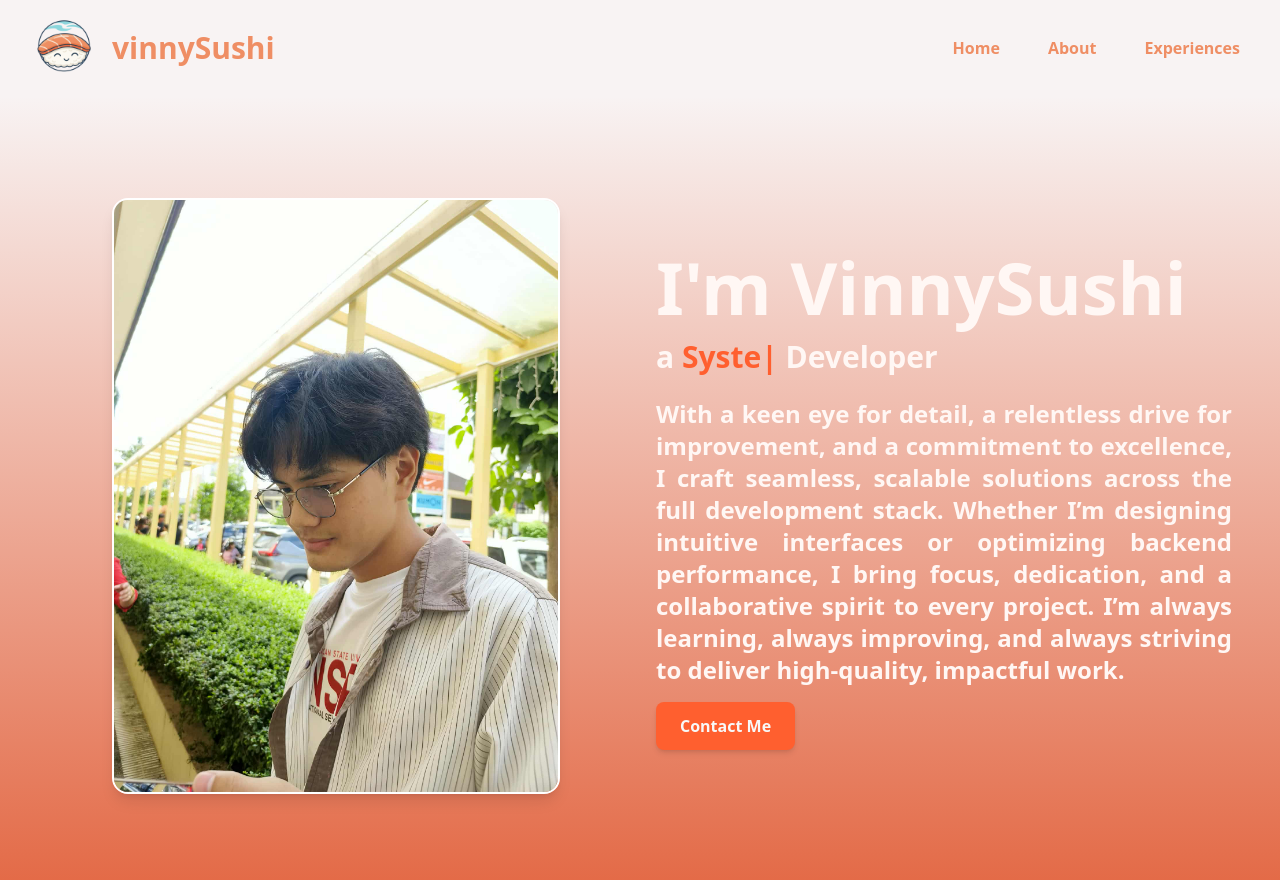
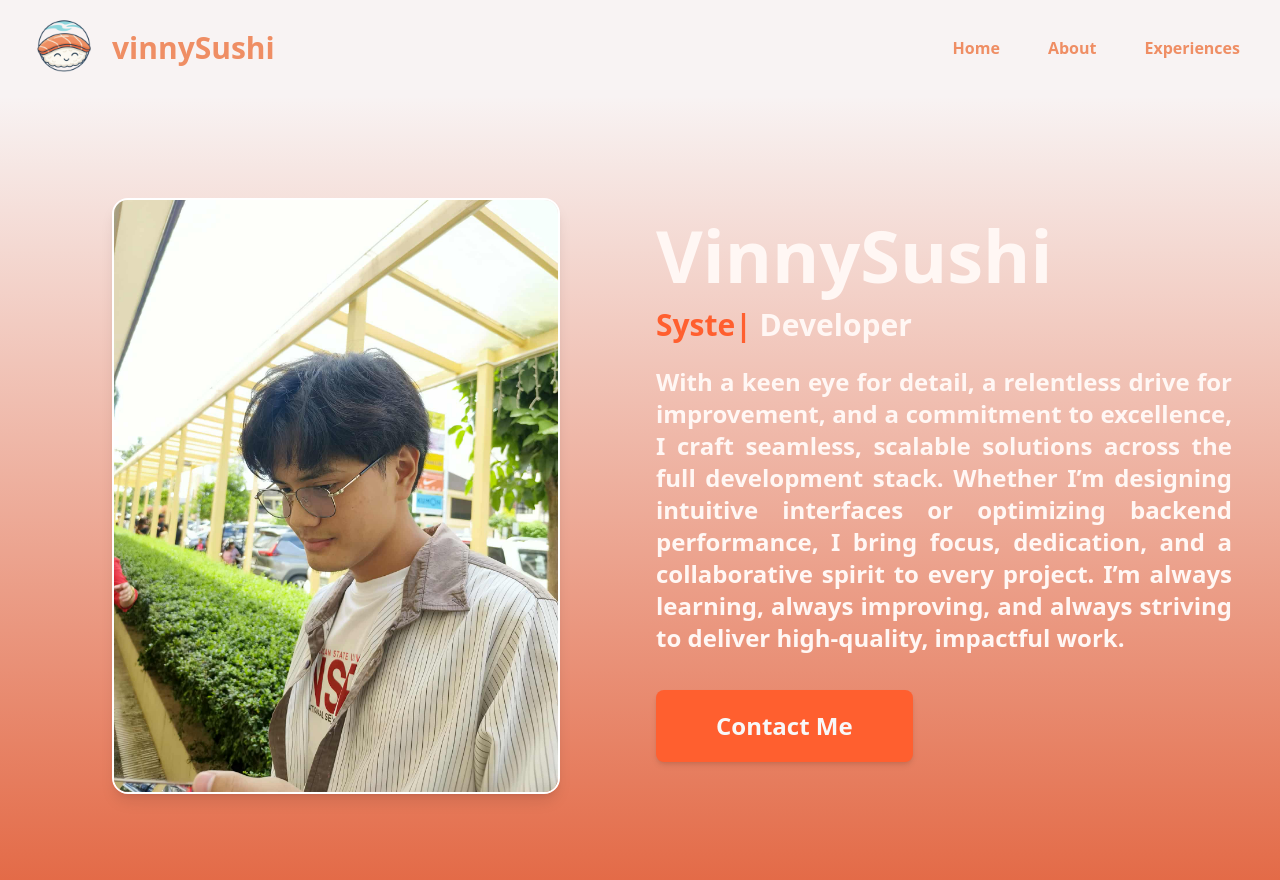
Before and after one commit to DevincciLee/my-portfolio, a React (Vite) app: page /vinnySushiPortfolio/home in a window 1280 px wide. Shown: the top 880 px of the page. Built offline with nearby package versions, Linux system fonts and the light colour scheme.

Commit message:
edited contact button

```diff
--- a/src/components/HomepageContent.jsx
+++ b/src/components/HomepageContent.jsx
@@ -13,16 +13,16 @@ const HomepageContent = () => {
         />
       </div>
 
-      <div className="text-content flex flex-col items-center md:items-start justify-center text-center md:text-left w-full md:w-1/2">
-        <h1 className='text-3xl sm:text-4xl text-[#fff7f4] md:text-5xl lg:text-6xl xl:text-7xl font-bold leading-tight max-w-4xl'>I'm VinnySushi</h1>
-        <h2 className='text-[#fff7f4] mt-1 mb-5 text-lg sm:text-xl md:text-2xl lg:text-3xl font-extrabold leading-snug max-w-3xl'>a <ReactTyped className='text-[#ff5f2f]' strings={["Backend", "Systems", "Web"]} typeSpeed={40} backSpeed={30} loop/> Developer</h2>
+      <div className="text-content flex flex-col items-center md:items-start justify-center text-justify md:text-left w-full md:w-1/2">
+        <h1 className='text-3xl sm:text-4xl text-[#fff7f4] md:text-5xl lg:text-6xl xl:text-7xl font-bold leading-tight max-w-4xl'>VinnySushi</h1>
+        <h2 className='text-[#fff7f4] mt-1 mb-5 text-lg sm:text-xl md:text-2xl lg:text-3xl font-extrabold leading-snug max-w-3xl'><ReactTyped className='text-[#ff5f2f]' strings={["Backend", "Systems", "Web"]} typeSpeed={40} backSpeed={30} loop/> Developer</h2>
         <h4 className='text-[#fff7f4] font-semibold text-justify text-lg sm:text-l md:text:xl lg:text-2xl xl:3xl'>With a keen eye for detail, a relentless drive for improvement, and a commitment to excellence, I craft seamless, scalable solutions across the full development stack. Whether I’m designing intuitive interfaces or optimizing backend performance, I bring focus, dedication, and a collaborative spirit to every project.
         I’m always learning, always improving, and always striving to deliver high-quality, impactful work.</h4>
         <div className="mt-6 md:mt-4 w-full md:w-auto flex justify-center md:justify-start">
         <a href="https://www.facebook.com/devinccilee"><button
           type="button"
           aria-label="Contact Me"
-          className="bg-[#ff5f2f] text-[#f8f8f8] px-6 py-3 rounded-lg font-semibold shadow-md hover:brightness-95 focus:outline-none focus:ring-2 focus:ring-offset-2 focus:ring-[#8cd8dc] transition"
+          className="bg-[#ff5f2f] text-[#f8f8f8] my-5 text-2xl px-15 py-5 rounded-lg font-semibold shadow-md hover:brightness-95 focus:outline-none focus:ring-2 focus:ring-offset-2 focus:ring-[#8cd8dc] transition"
         >
           Contact Me
         </button></a>
```
Also changed, not shown: 1 other file (tests, documents, lock files or other folders).
